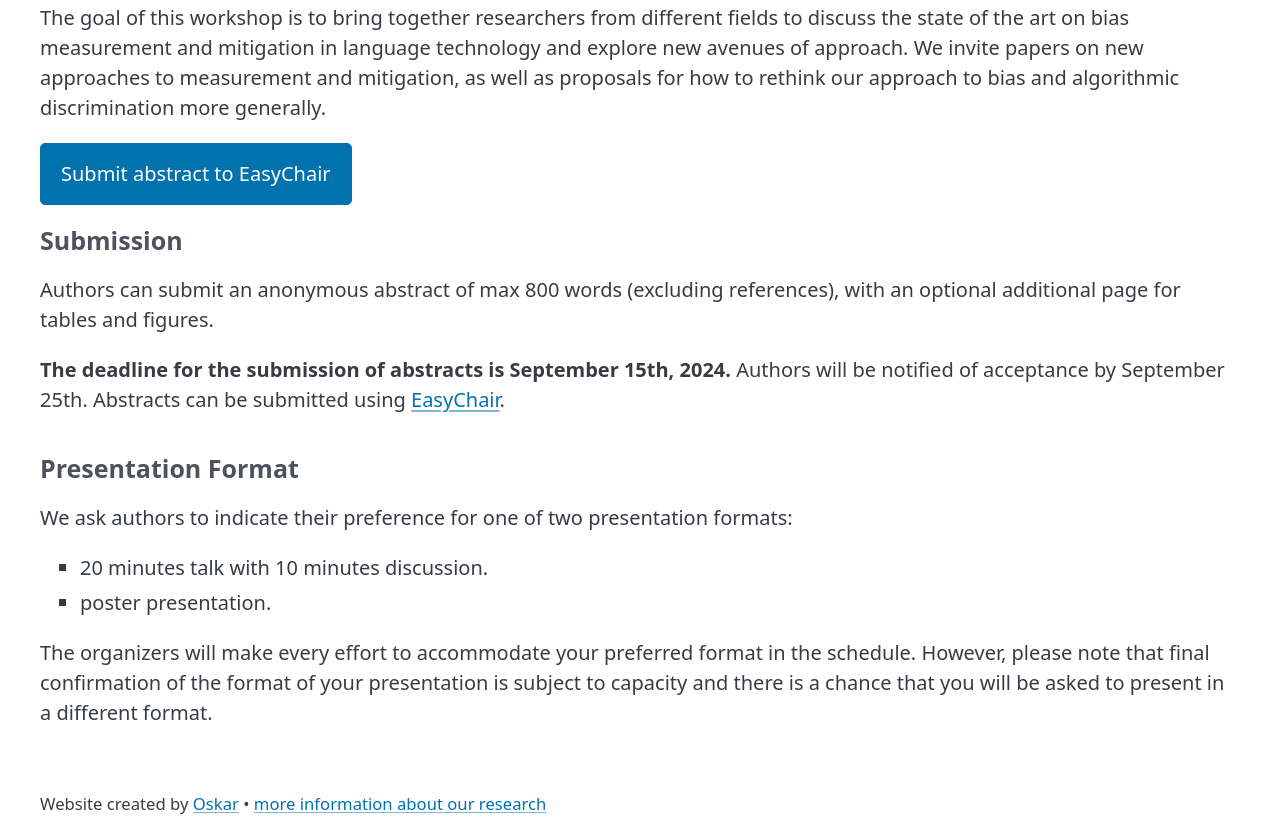
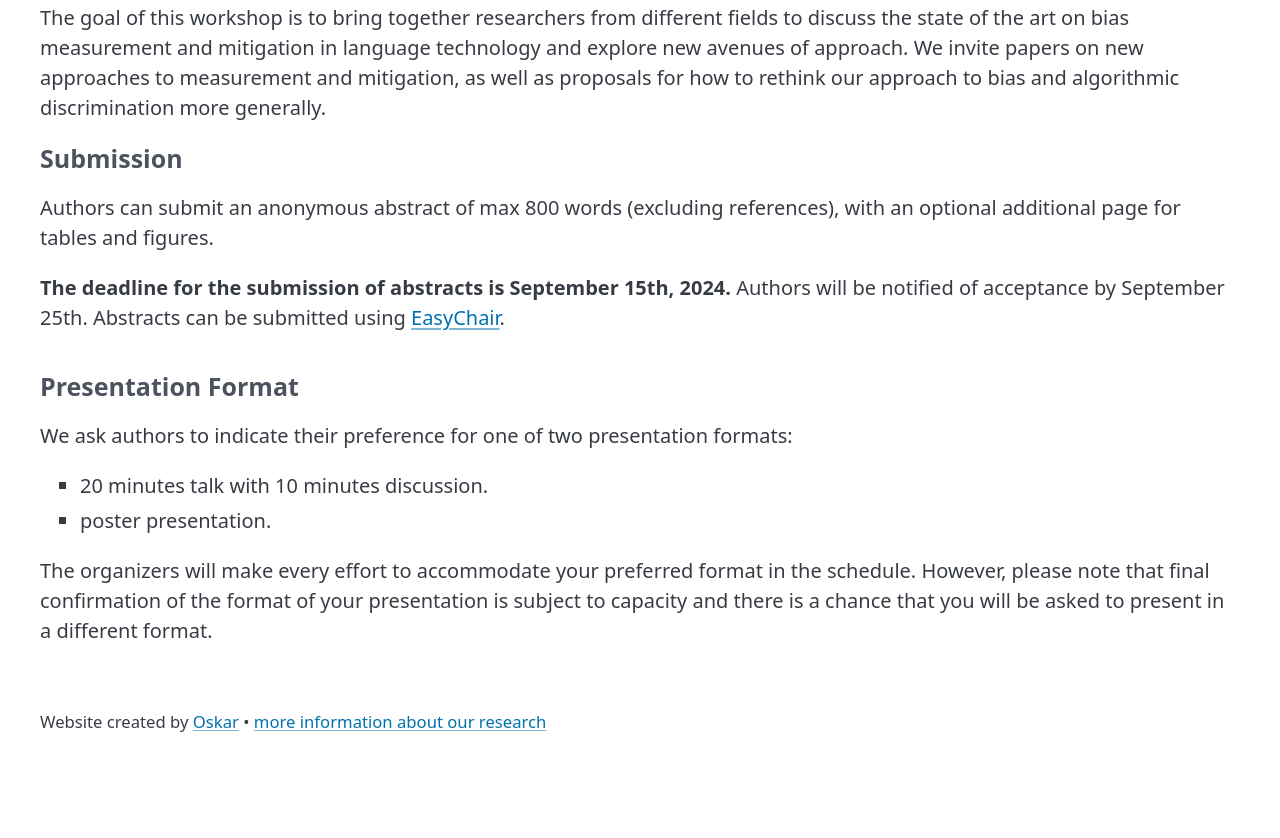
Before and after one commit to wai-amsterdam/wai-amsterdam.github.io, a plain HTML site: page call-for-abstracts.html in a window 1280 px wide. Shown: the part 1182-2020 px from the top of the page. After the commit the page ends 1938 px from the top, so only its background shows below. Drawn offline with nearby package versions, Linux system fonts and the light colour scheme.

Commit message:
Update call-for-abstracts.html

```diff
--- a/call-for-abstracts.html
+++ b/call-for-abstracts.html
@@ -65,7 +65,6 @@
         on new approaches to measurement and mitigation, as well as proposals for how to rethink our approach to bias
         and algorithmic discrimination more generally.
       </p>
-      <a href="https://easychair.org/conferences/?conf=wai21"><button>Submit abstract to EasyChair</button></a>
     </section>
 
     <h4>Submission</h4>
```
